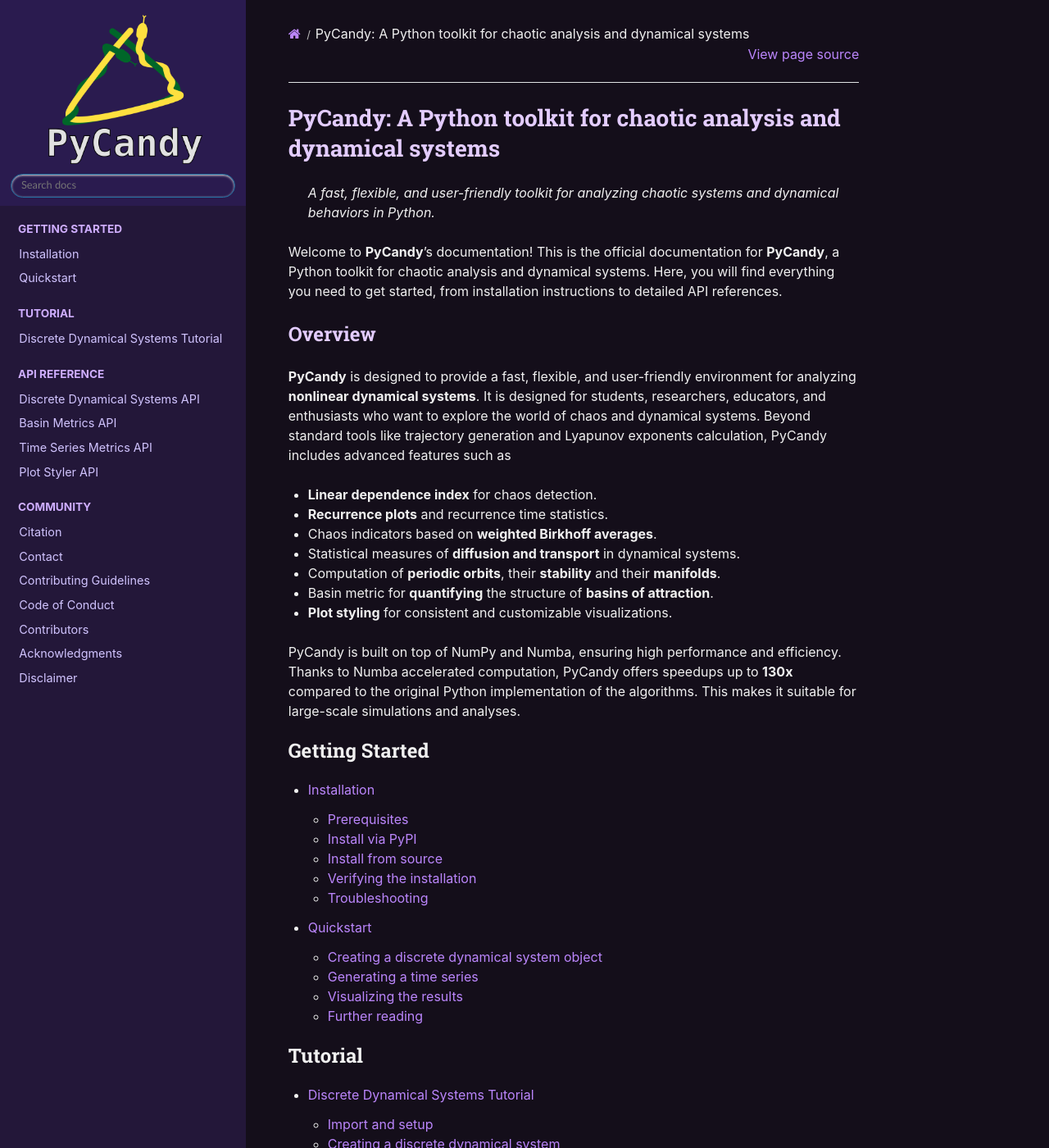
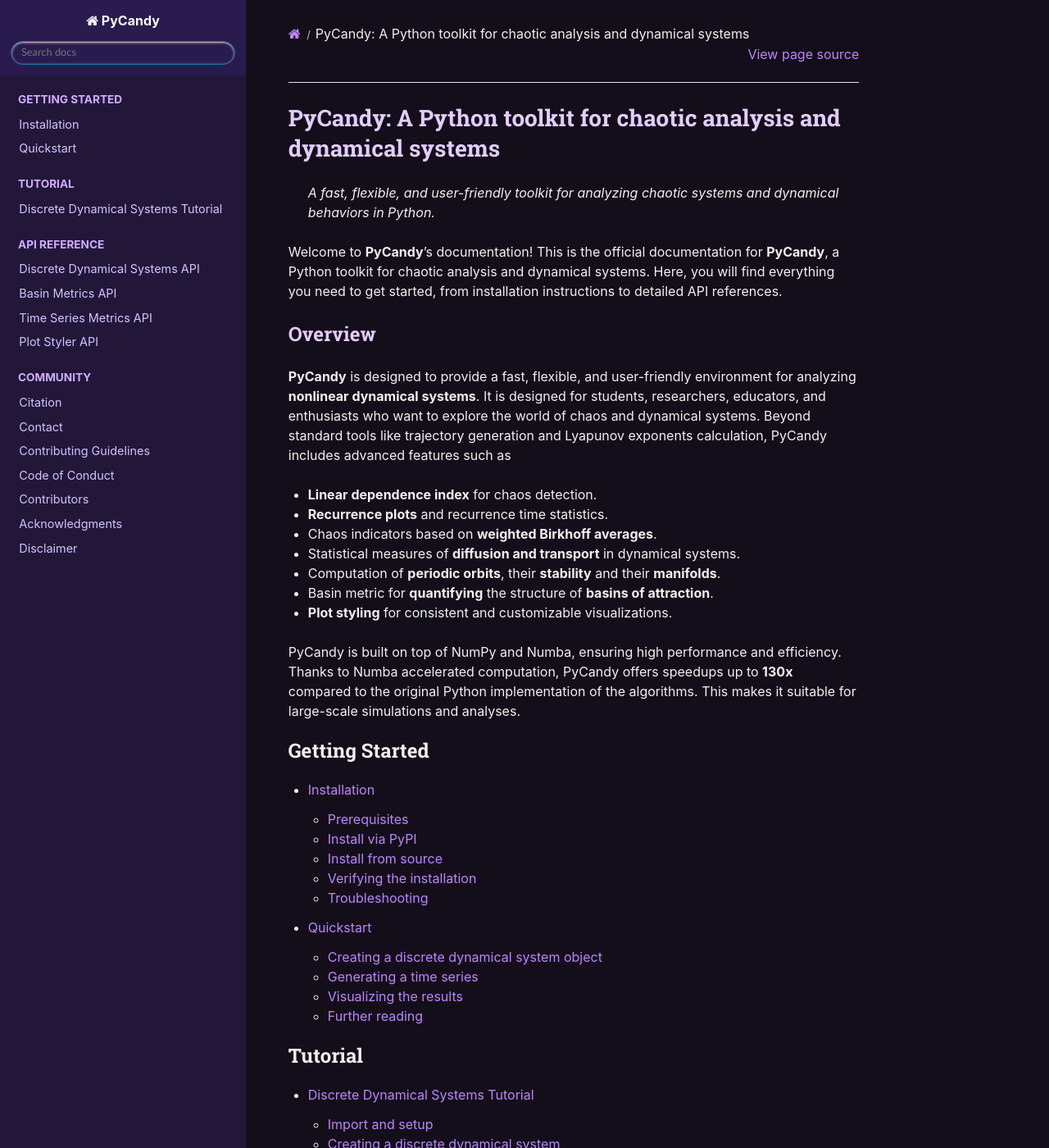
Before and after one commit to mrolims/pynamicalsys, a Sphinx documentation site: the page built from docs/source/index.rst, in a window 1280 px wide and 1400 px high. Shown: the whole window at 82% size. Built offline with Sphinx 7.4.7 and the Read the Docs theme 3.1.0, drawn with Linux system fonts in a browser that asks for light colours; the version number could not be read and is left out.

Commit message:
Update documentation

```diff
--- a/docs/requirements.txt
+++ b/docs/requirements.txt
@@ -1,3 +1,4 @@
 sphinx
 sphinx_rtd_theme
 setuptools_scm
+myst-parser
--- a/docs/source/_static/css/custom.css
+++ b/docs/source/_static/css/custom.css
@@ -24,49 +24,49 @@
 }
 
 /* Hide house icon */
-.wy-side-nav-search a::before {
+/* .wy-side-nav-search a::before {
     display: none !important;
-}
+} */
 
 /* Keep logo visible and center it */
-.wy-side-nav-search a img {
+/* .wy-side-nav-search a img {
     display: block;
     margin: 0 auto;
-}
+} */
 
 /* Visually hide project name text */
-.wy-side-nav-search a {
-    text-indent: -9999px;  /* pushes text out of view */
+/* .wy-side-nav-search a {
+    text-indent: -9999px;
     overflow: hidden;
     white-space: nowrap;
-}
+} */
 
 /* Tighten space around the logo in RTD theme */
-.wy-side-nav-search {
+/* .wy-side-nav-search {
     padding-top: 0px !important;
     padding-bottom: 10px !important;
     margin-top: 0px !important;
     margin-bottom: 0 !important;
     line-height: 0 !important;
-}
+} */
 
 /* Remove extra space from the anchor */
-.wy-side-nav-search a {
+/* .wy-side-nav-search a {
     margin: 0 !important;
     padding: 0 !important;
     line-height: 0 !important;
-    text-indent: -9999px;  /* still hide the name */
+    text-indent: -9999px;
     overflow: hidden;
     white-space: nowrap;
-}
+} */
 
 /* Remove margin/padding from the image itself */
-.wy-side-nav-search a img {
+/* .wy-side-nav-search a img {
     display: block;
     margin: 0 auto 12px auto !important;
     padding: 0 !important;
-    max-height: 200px;  /* optional: constrain size */
-}
+    max-height: 200px;
+} */
 
 .wy-side-nav-search input {
     /* background-color: #5c3ca2; */
--- a/docs/source/conf.py
+++ b/docs/source/conf.py
@@ -34,7 +34,7 @@
 
 html_theme = "sphinx_rtd_theme"
 
-html_logo = "images/LOGO_v2.png"
+# html_logo = "images/LOGO_v2.png"
 
 mathjax_path = "https://cdn.jsdelivr.net/npm/mathjax@3/es5/tex-mml-chtml.js"
 html_static_path = ["_static"]
```
Also changed, not shown: CHANGELOG.md (+1 -1 lines), README.md (+3 -0 lines), 1 other file.
